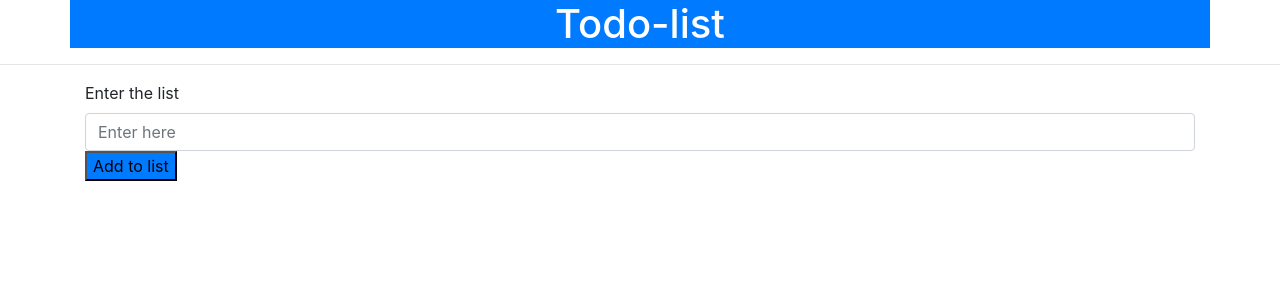
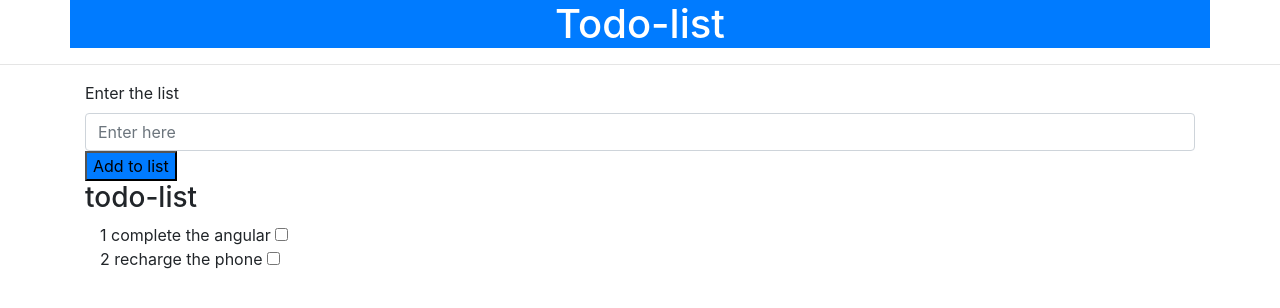
Before and after one commit to ShivaKumarReddyB/Angular, an Angular app in the folder gp/: page / in a window 1280 px wide. Shown: the top 308 px of the page. Built offline with nearby package versions, Linux system fonts and the light colour scheme.

Commit message:
logic down

```diff
--- a/gp/src/app/todo-list/todo-list.component.html
+++ b/gp/src/app/todo-list/todo-list.component.html
@@ -6,7 +6,7 @@
 <label for='Todo-list'>Enter the list</label>
 <input type="text" class='form-control'[(ngModel)]='add' placeholder="Enter here "(keydown.enter)='onKeydown($event)'>
 <button type="submit"class='bg-primary'(click)='onclick()' >Add to list </button>
-<div *ngFor="let arrays of array" class="container bg-primary">
-  {{arrays}}
-</div>
-</div>
+<h3 class='text-red'> todo-list</h3>
+  <div class="container" *ngFor='let arrays of array; let i=index' >
+     {{i+1}} {{arrays}} <input type=checkbox    (click)='delete(i)'  >
+  </div>
--- a/gp/src/app/todo-list/todo-list.component.ts
+++ b/gp/src/app/todo-list/todo-list.component.ts
@@ -7,8 +7,9 @@ import { Component, OnInit } from '@angular/core';
 })
 export class TodoListComponent implements OnInit {
   add: any;
+  index: any;
 
- array: any[] = [];
+ array: any[] = ['complete the angular ','recharge the phone'];
  onclick() {
    this.array.push(this.add)
 
@@ -16,6 +17,11 @@ export class TodoListComponent implements OnInit {
 onKeydown(event){
   this.array.push(this.add)
   console.log(event)
+}
+delete(index){
+  this.array.splice(index,1)
+  console.log(index)
+
 }
 
 
```
